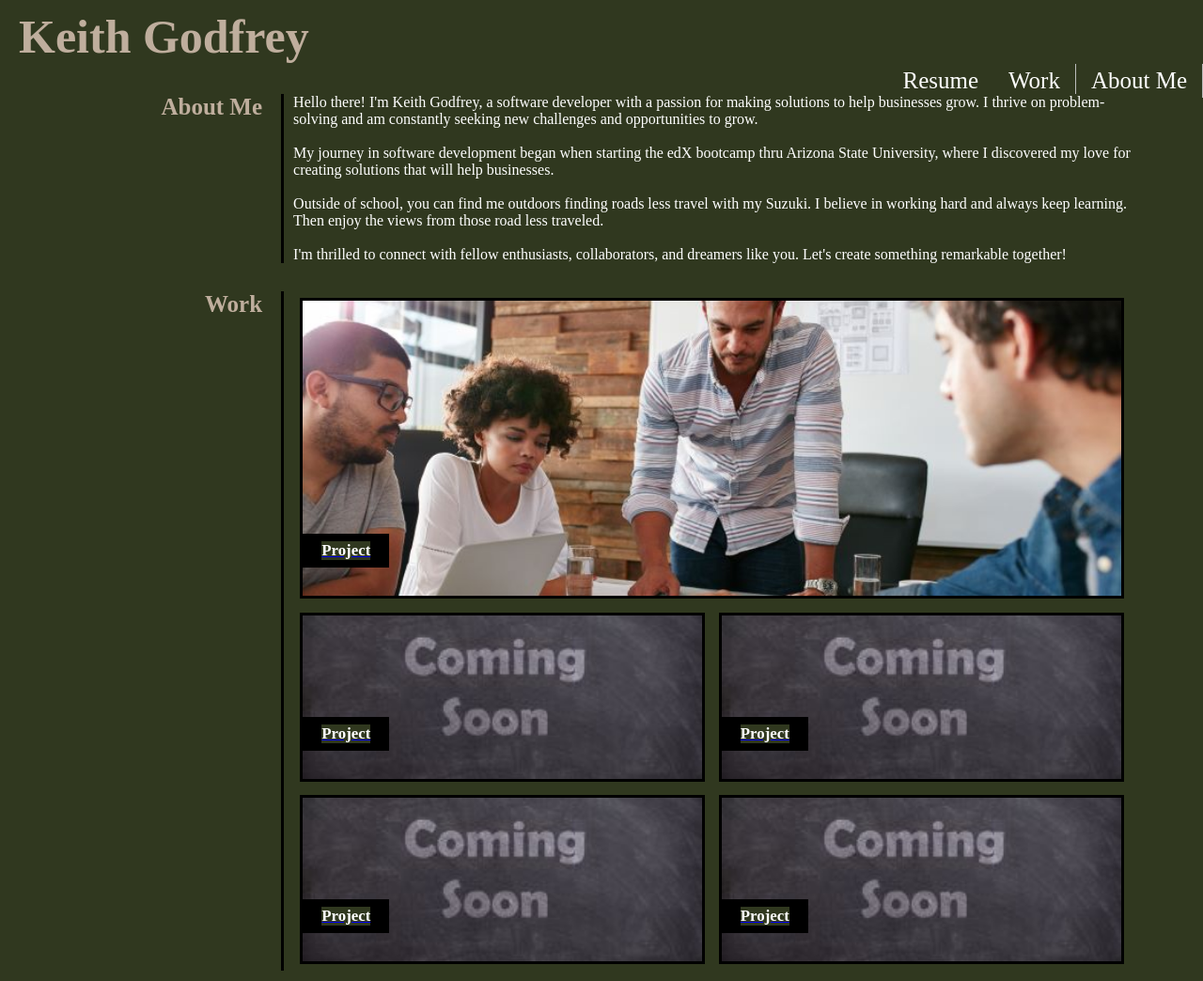
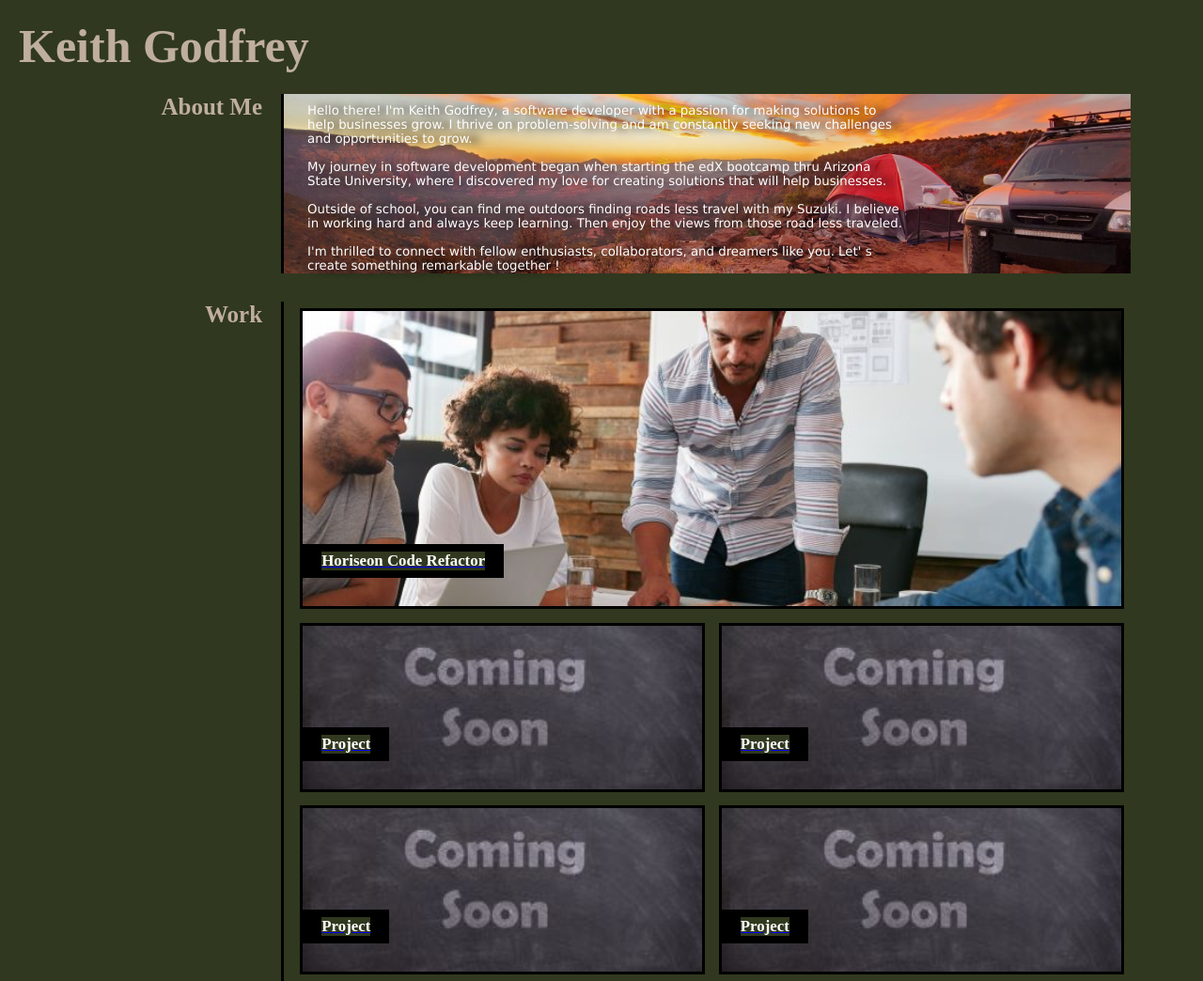
Before and after one commit to Keith-Godfrey/CSS-Portfolio, a plain HTML site: page index.html in a window 1280 px wide. Shown: the top 1044 px of the page at 94% size. Drawn offline with Linux system fonts and the light colour scheme.

Commit message:
added link to horiseon image, added background image on about me and made text adjustments

```diff
--- a/assets/styles.css
+++ b/assets/styles.css
@@ -12,12 +12,39 @@ header {
     max-width: 100%;
     margin: 0 auto;
     height: 100px;
-    background-color: #30381F;
     color: #BFAE9D;
     font-size: 25px;
     padding-left: 20px;
-    padding-top: 10px;
+    padding-top: 20px;
+    align-content: space-between;
 }
+/* About me box */
+.about>p {
+    flex-basis: 80%;
+    font-size: smaller;
+    font-family: 'Lucida Sans', 'Lucida Sans Regular', 'Lucida Grande', 'Lucida Sans Unicode', Geneva, Verdana, sans-serif;
+    padding: 10px 241px 1px 25px;
+    color: white;
+    text-wrap: wrap;
+    text-shadow: 10px 0px 10px black;
+
+    background-repeat: no-repeat;
+    background-position:center;
+    background-size: 100%;
+    background-image: url(/assets/suzi.jpg);
+}
+
+.about>h2 {
+    flex-basis: 20%;
+    text-align: right;
+    padding-right: 20px;
+    border-right: 3px solid black;
+    font-size: 25px;
+    color: #BFAE9D;
+}
+
+/* Container holding the image and the text */
+
 
 main {
     max-width: 88%;
@@ -29,7 +56,7 @@ section {
     justify-content: space-between;
     flex-wrap: wrap;
     margin-bottom: 30px;
-    background-color: #2A3024;
+
 
 }
 
@@ -90,9 +117,8 @@ section>div {
     background-size: 100%;
 }
 
-ul {
-    list-style-type: none;
-    margin: 0;
+.header ul {
+        margin: 0;
     padding: 0;
     overflow: hidden;
     background-color: 30381F;
--- a/index.html
+++ b/index.html
@@ -12,40 +12,41 @@
   <!-- Header section - name on left size, links on right side -->
   <header class="header">
     <h1>Keith Godfrey</h1>
-    <ul>
-      <li><a href="#about me">About Me</a></li>
-      <li><a href="#work">Work</a></li>
-      <li><a href="#resume">Resume</a></li>
-    </ul>
 
   </header>
 
   <main>
     <!-- About me section -->
-    <section>
+    <section class="about">
+
+
       <h2>About Me</h2>
-      <div>
-        <p>Hello there! I'm Keith Godfrey, a software developer with a passion for making solutions to help businesses grow. I thrive on problem-solving and am constantly seeking new challenges and opportunities to grow.
+
+      <p>Hello there! I'm Keith Godfrey, a software
+        developer with a passion for making solutions to help businesses grow. I thrive on problem-solving and am
+        constantly seeking new challenges and opportunities to grow.
         <br>
         <br>
-        My journey in software development began when starting the edX bootcamp thru Arizona State University, where I discovered my love for creating solutions that will help businesses.
+        My journey in software development began when starting the edX bootcamp thru Arizona State University,
+        where I discovered my love for creating solutions that will help businesses.
         <br>
         <br>
-        Outside of school, you can find me outdoors finding roads less travel with my Suzuki. I believe in working hard and always keep learning. Then enjoy the views from those road less traveled.
-        <br>
-        <br>
-        I'm thrilled to connect with fellow enthusiasts, collaborators, and dreamers like you. Let's create something remarkable together!
+        Outside of school, you can find me outdoors finding roads less travel with my Suzuki. I believe in working hard
+        and always keep learning. Then enjoy the views from those road less traveled. <br><br>I'm thrilled to connect
+        with
+        fellow enthusiasts, collaborators, and dreamers like you. Let' s create something remarkable together !
       </p>
-      </div>
+
     </section>
+
 
     <!-- Project Section here -->
     <section>
       <h2>Work</h2>
       <div class="work-container">
-        <a href="#" class="project horiseon">
+        <a href="https://godfrk85.github.io/Horiseon-code-refactor/" class="project horiseon">
           <div>
-            <h3>Project</h3>
+            <h3>Horiseon Code Refactor</h3>
           </div>
         </a>
         <a href="#" class="project project-img">
@@ -77,7 +78,7 @@
         <div>
           <ul>
             <li><a href="#phone">Phone</a></li>
-          <li><a href="#linkedin">LinkedIn</a></li>
+            <li><a href="https://www.linkedin.com/in/keith-godfrey/">LinkedIn</a></li>
             <li><a href="#resume">Resume</a></li>
           </ul>
         </div>
```
Also changed, not shown: assets/chalkboard.jpg (deleted), assets/coming-soon-chalkboard.jpg (deleted), assets/horiseon2.jpg (deleted), assets/suzi.jpg (added). Lines whose indentation alone changed are shown as unchanged.
